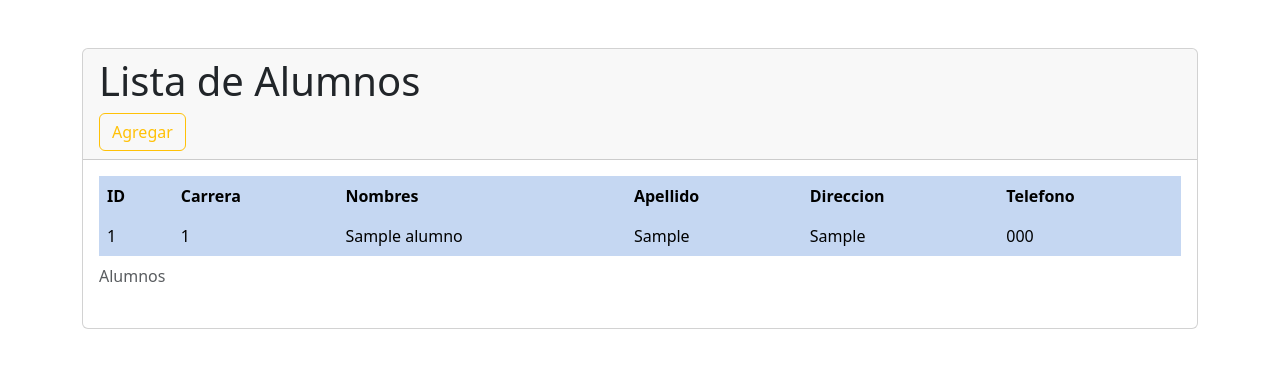
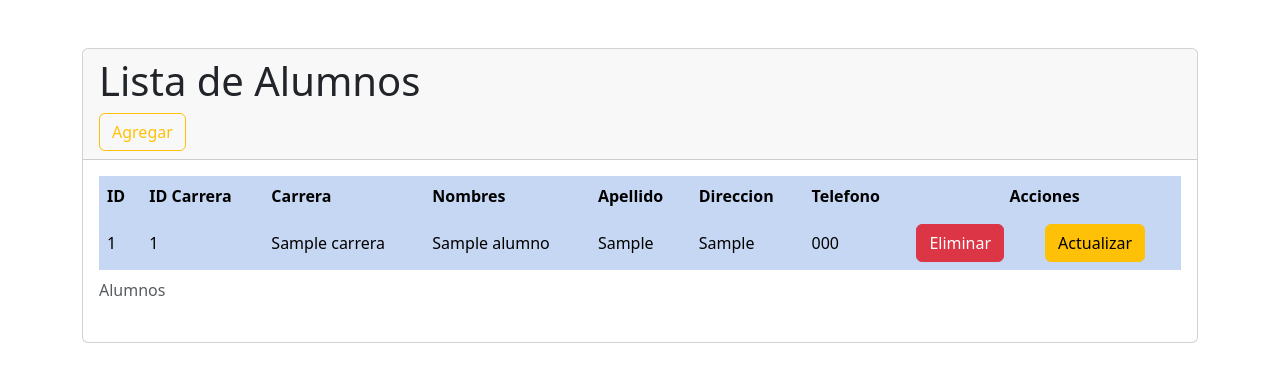
Before and after one commit to StevenJM05/Prestamo-libros, a PHP site: page /Prestamo-libros/alumnos in a window 1280 px wide. Shown: the part 62-444 px from the top of the page. Run offline with PHP 8.4, Linux system fonts and the light colour scheme; tables that the repository leaves empty or names only in its code hold one stand-in row (values such as "Sample post").

Commit message:
Lista de alumnos

```diff
--- a/controladores/alumnos_controller.php
+++ b/controladores/alumnos_controller.php
@@ -8,13 +8,16 @@ class alumnos_controller extends Conexion{
         $rs = $this->ejecutarSQL($sql);
     }
 
-    public function listar(){
-        $sql = "SELECT * FROM alumnos";
-        $rs= $this -> ejecutarSQL($sql);
-        $resultado=array();
-        while($fila=$rs->fetch_assoc()){
-         $resultado[]=new Alumnos ($fila["id_alumno"],$fila["id_carrera"],$fila["nombres"],$fila["apellidos"],$fila["direccion"],$fila["telefono"]);
+    public function listar() {
+        $sql = "SELECT a.id_alumno, c.id_carrera, c.nombre_carrera, a.nombres, a.apellidos, a.direccion, a.telefono
+                FROM alumnos a
+                INNER JOIN carreras c ON a.id_carrera = c.id_carrera";
+        $rs = $this->ejecutarSQL($sql);
+        $resultado = array();
+        while ($fila = $rs->fetch_assoc()) {
+            $resultado[] = $fila;
         }
+
         return $resultado;
     }
 
--- a/vistas/administrador/alumnos/alumnos.php
+++ b/vistas/administrador/alumnos/alumnos.php
@@ -20,23 +20,28 @@
                         </caption>
                         <tr>
                             <th>ID</th>
+                            <th>ID Carrera</th>
                             <th>Carrera</th>
                             <th>Nombres</th>
                             <th>Apellido</th>
                             <th>Direccion</th>
                             <th>Telefono</th>
+                            <th colspan="2"><center>Acciones</center></th>
                         </tr>
                     </thead>
                     <tbody class="table-group-divider">
                        <?php
                        foreach($alumnos_controller->listar() as $item){
                         echo "<tr>";
-                        echo "<td> {$item->getIdalumno()} </td>";
-                        echo "<td> {$item->getIdcarrera()} </td>";
-                        echo "<td> {$item->getNombres()} </td>";
-                        echo "<td> {$item->getApellidos()} </td>";
-                        echo "<td> {$item->getDireccion()} </td>";
-                        echo "<td> {$item->getTelefono()} </td>";
+                        echo "<td> {$item['id_alumno']} </td>";
+                        echo "<td> {$item['id_carrera']} </td>";
+                        echo "<td> {$item['nombre_carrera']} </td>";
+                        echo "<td> {$item['nombres']} </td>";
+                        echo "<td> {$item['apellidos']} </td>";
+                        echo "<td> {$item['direccion']} </td>";
+                        echo "<td> {$item['telefono']} </td>";
+                        echo "<td><button class='btn btn-danger'>Eliminar</button></td>";
+                        echo "<td><button class='btn btn-warning'>Actualizar</button></td>";
                         echo "</tr>";
                        }
                        ?>
```
